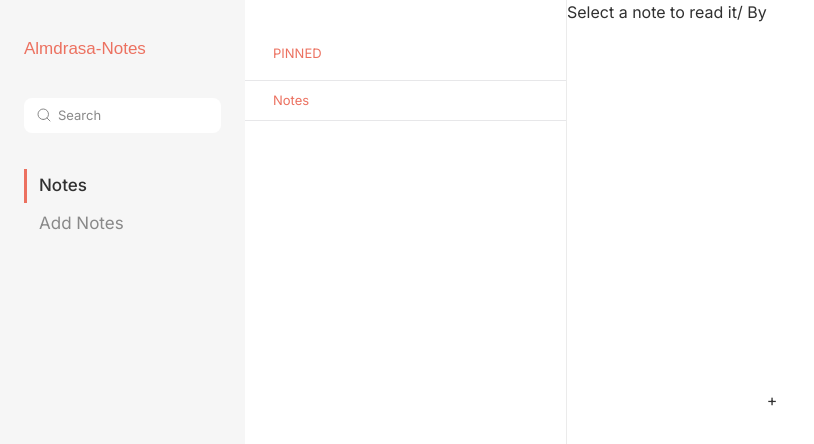
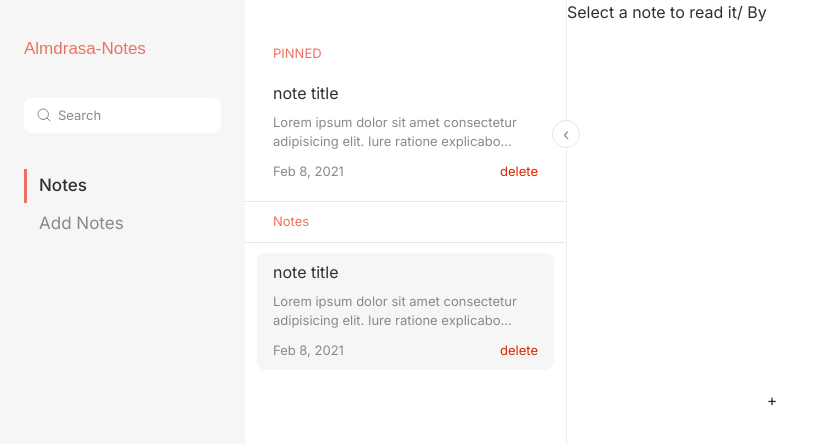
Before and after one commit to MostafaGamalBisher/Note-app, a website built with Vite: page index.html in a window 1280 px wide. Shown: the whole page, without its empty margins (0-814 px from the left). Built offline with nearby package versions, Linux system fonts and the light colour scheme; a web font is replaced by a local one.

Commit message:
refactor: update note card structure and styles for improved display and organization

```diff
--- a/index.html
+++ b/index.html
@@ -71,19 +71,36 @@
           <div class="notes-panel__section" id="pinned-section">
             <p class="notes-panel__label notes-panel__label--pinned">Pinned</p>
             <ul class="notes-panel__cards" id="pinned-cards">
-              <!-- JS renders pinned cards here -->
+              <li class="note-card">
+                <h3 class="note-card__title">note title</h3>
+                <p class="note-card__excerpt">
+                  Lorem ipsum dolor sit amet consectetur adipisicing elit. Iure
+                  ratione explicabo temporibus rem cupiditate dolor harum amet
+                  molestias quos? Tempora voluptatibus deserunt ratione porro
+                  vero in quos quidem iusto a!
+                </p>
+                <div class="note-card__bottom">
+                  <span class="note-card__date">Feb 8, 2021</span>
+                  <button class="note-card__delete">delete</button>
+                </div>
+              </li>
             </ul>
           </div>
 
           <div class="notes-panel__section" id="notes-section">
             <p class="notes-panel__label">Notes</p>
             <ul class="notes-panel__cards" id="regular-cards">
-              <li class="note-card">
-                <h3 class="note-card__title"></h3>
-                <p class="note-card__excerpt"></p>
+              <li class="note-card note-card--selected">
+                <h3 class="note-card__title">note title</h3>
+                <p class="note-card__excerpt">
+                  Lorem ipsum dolor sit amet consectetur adipisicing elit. Iure
+                  ratione explicabo temporibus rem cupiditate dolor harum amet
+                  molestias quos? Tempora voluptatibus deserunt ratione porro
+                  vero in quos quidem iusto a!
+                </p>
                 <div class="note-card__bottom">
-                  <span class="note-card__date"></span>
-                  <button class="note-card__delete"></button>
+                  <span class="note-card__date">Feb 8, 2021</span>
+                  <button class="note-card__delete">delete</button>
                 </div>
               </li>
             </ul>
--- a/src/scss/_note-card.scss
+++ b/src/scss/_note-card.scss
@@ -0,0 +1,44 @@
+.note-card {
+  display: flex;
+  flex-direction: column;
+  justify-content: center;
+  align-items: stretch;
+  gap: var(--space-10);
+  font-weight: var(--weight-regular);
+  padding: var(--space-10) var(--space-16);
+  cursor: pointer;
+
+  &--selected {
+    background-color: var(--color-secondary);
+    border-radius: var(--radius-8);
+  }
+  &__title {
+    font-size: var(--font-16);
+    color: var(--color-text);
+  }
+
+  &__excerpt {
+    color: var(--color-text-secondary);
+    font-size: var(--font-13);
+
+    display: -webkit-box;
+    -webkit-line-clamp: 2;
+    -webkit-box-orient: vertical;
+    overflow: hidden;
+  }
+
+  &__bottom {
+    display: flex;
+    justify-content: space-between;
+    align-items: center;
+  }
+
+  &__date {
+    color: var(--color-text-secondary);
+    font-size: var(--font-13);
+  }
+  &__delete {
+    color: var(--color-red);
+    font-size: var(--font-13);
+  }
+}
--- a/src/scss/_notes-panel.scss
+++ b/src/scss/_notes-panel.scss
@@ -8,8 +8,8 @@
   border-right: 0.1rem solid var(--color-border);
   position: sticky;
   top: 0;
-  overflow: hidden;
-  //   padding: var(--space-24) var(--space-12);
+  // overflow: hidden;
+  position: relative;
 
   &__list {
     display: flex;
@@ -48,7 +48,7 @@
 
     &--pinned {
       text-transform: uppercase;
-      padding: var(--space-28) var(--space-28) var(--space-16);
+      padding: var(--space-28) var(--space-28) 0;
       border: none;
     }
   }
@@ -56,9 +56,20 @@
   &__cards {
     display: flex;
     flex-direction: column;
+    padding: var(--space-10) var(--space-12);
   }
 
   &__collapse {
-    display: none;
+    content: '';
+    position: absolute;
+    width: var(--space-28);
+    aspect-ratio: 1/1;
+    border-radius: var(--radius-50);
+    border: 0.1rem solid var(--color-gray);
+    top: 12rem;
+    left: 30.7rem;
+    background: var(--color-background);
+    color: var(--color-text-secondary);
+    z-index: 100;
   }
 }
--- a/src/scss/_variables.scss
+++ b/src/scss/_variables.scss
@@ -8,7 +8,7 @@
   --color-border: rgba(0, 0, 0, 0.08);
   --color-card-active: rgba(255, 255, 255, 1);
   --color-overlay: rgba(0, 0, 0, 0.3);
-  --color-error: #ef4444;
+  --color-red: rgba(216, 39, 0, 1);
   --color-success: #22c55e;
   --color-gray: rgba(231, 231, 233, 1);
 
```
